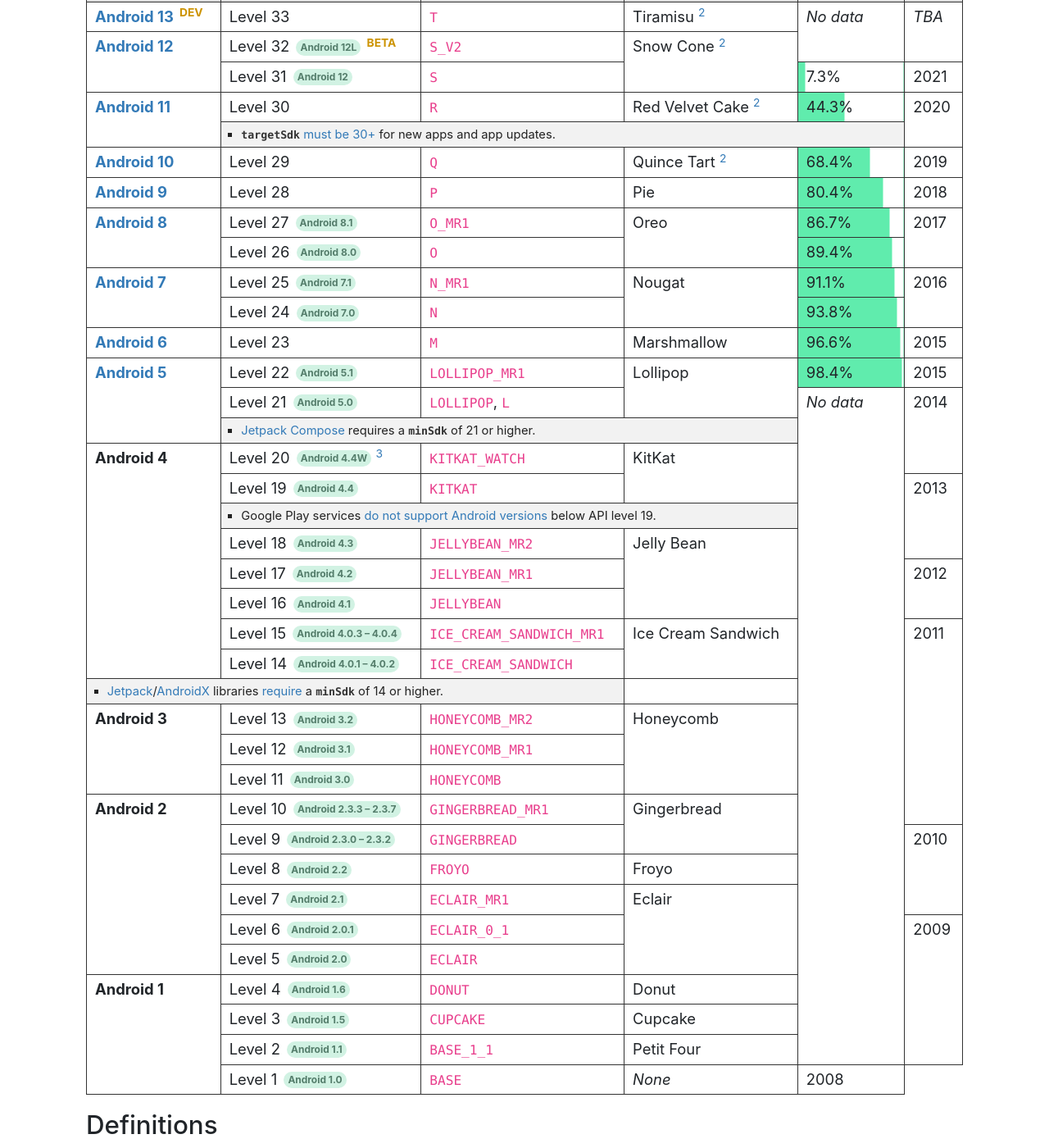
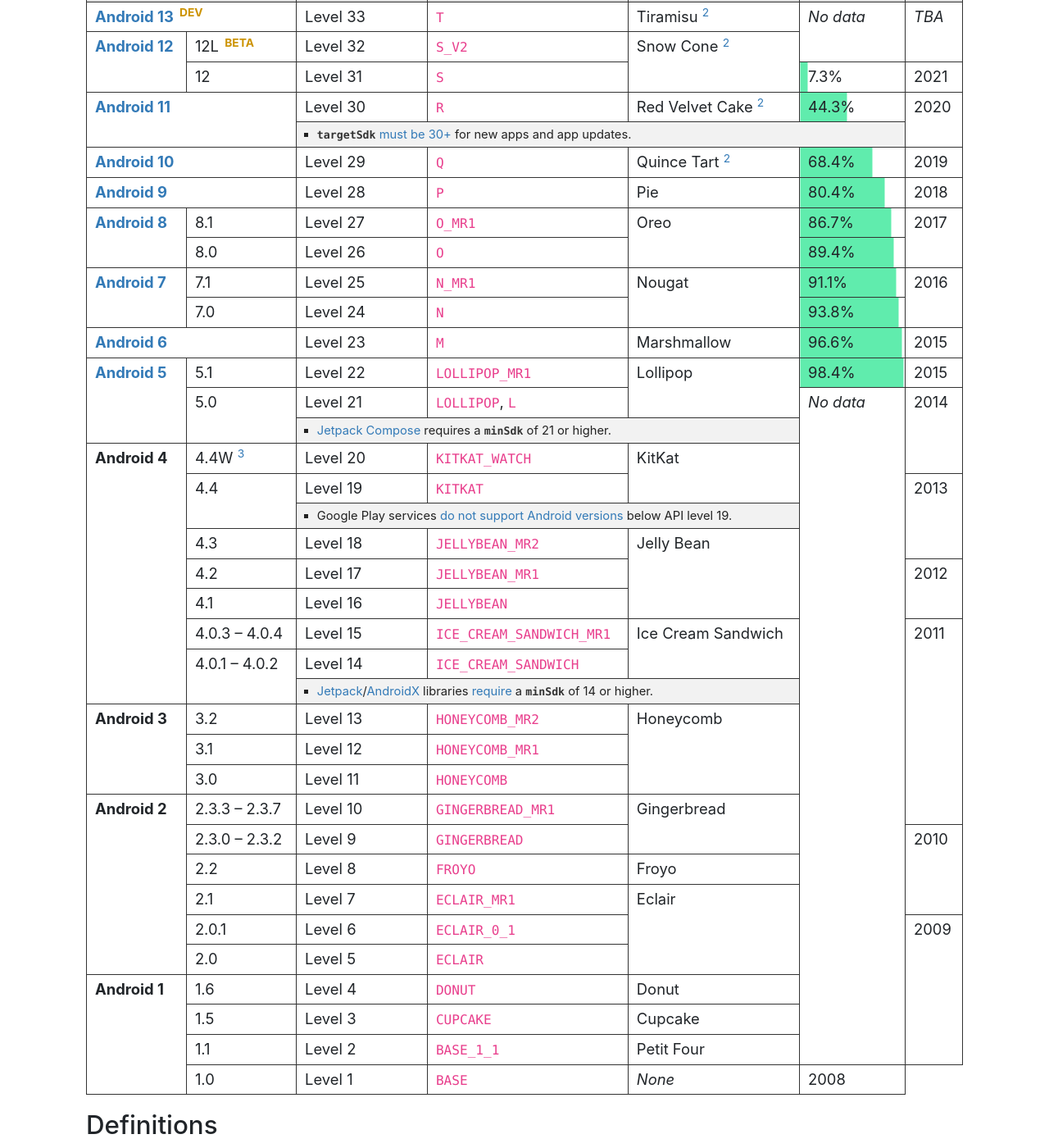
Before and after one commit to ebelinski/apilevels, a Jekyll site: the page built from index.md, in a window 1280 px wide and 1400 px high, scrolled down 301 px. Shown: the whole window at 82% size. Built offline with Jekyll 4.4.1, drawn with Linux system fonts in a browser that asks for light colours; comment, search, counter and statistics services are not loaded.

Commit message:
Created subcolumn under "Version" for sub-versions.

```diff
--- a/index.md
+++ b/index.md
@@ -12,7 +12,9 @@
 
 <table class="full-width">
   <tr>
-    <th>Version</th>
+    <th colspan="2">
+      Version
+    </th>
     <th>SDK / API level</th>
     <th><a href="https://developer.android.com/reference/kotlin/android/os/Build.VERSION_CODES">Version code</a></th>
     <th>Codename</th>
@@ -22,10 +24,10 @@
     </th>
     <th>Year</th>
   </tr>
+
   <tr>
-    <td>
-      <b><a href="https://developer.android.com/about/versions/13">Android 13</a></b>
-      <sup class="beta">DEV</sup>
+    <td colspan="2">
+      <b><a href="https://developer.android.com/about/versions/13">Android 13</a></b> <sup class="beta">DEV</sup>
     </td>
     <td>Level 33</td>
     <td><code>T</code></td>
@@ -36,29 +38,32 @@
     <td rowspan="2"><i>No data</i></td>
     <td rowspan="2"><i>TBA</i></td>
   </tr>
+
   <tr>
     <td rowspan="2">
       <b><a href="https://developer.android.com/about/versions/12">Android 12</a></b>
     </td>
     <td>
-      Level 32
-      <span class="subversion">Android 12L</span>
-      <sup class="beta">BETA</sup>
+      12L <sup class="beta">BETA</sup>
     </td>
+    <td>Level 32</td>
     <td><code>S_V2</code></td>
     <td rowspan="2">
       Snow Cone
       <sup id="fnref:2"><a href="#fn:2" class="footnote">2</a></sup>
     </td>
   </tr>
+
   <tr>
-    <td>Level 31 <span class="subversion">Android 12</span></td>
+    <td>12</td>
+    <td>Level 31</td>
     <td><code>S</code></td>
     {% include progress-cell.html percentage=7.3 %}
     <td>2021</td>
   </tr>
+
   <tr>
-    <td rowspan="2">
+    <td rowspan="2" colspan="2">
       <b><a href="https://developer.android.com/about/versions/11">Android 11</a></b>
     </td>
     <td>Level 30</td>
@@ -75,8 +80,9 @@
       <li><code>targetSdk</code> <a href="https://developer.android.com/distribute/play-policies">must be 30+</a> for new apps and app updates.</li>
     </ul>
   </td></tr>
+
   <tr>
-    <td>
+    <td colspan="2">
       <b><a href="https://developer.android.com/about/versions/10">Android 10</a></b>
     </td>
     <td>Level 29</td>
@@ -88,8 +94,9 @@
     {% include progress-cell.html percentage=68.4 %}
     <td>2019</td>
   </tr>
+
   <tr>
-    <td>
+    <td colspan="2">
       <b><a href="https://developer.android.com/about/versions/pie">Android 9</a></b>
     </td>
     <td>Level 28</td>
@@ -98,38 +105,45 @@
     {% include progress-cell.html percentage=80.4 %}
     <td>2018</td>
   </tr>
+
   <tr>
     <td rowspan="2">
       <b><a href="https://developer.android.com/about/versions/oreo">Android 8</a></b>
     </td>
-    <td>Level 27 <span class="subversion">Android 8.1</span></td>
+    <td>8.1</td>
+    <td>Level 27</td>
     <td><code>O_MR1</code></td>
     <td rowspan="2">Oreo</td>
     {% include progress-cell.html percentage=86.7 %}
     <td rowspan="2">2017</td>
   </tr>
   <tr>
-    <td>Level 26 <span class="subversion">Android 8.0</span></td>
+    <td>8.0</td>
+    <td>Level 26</td>
     <td><code>O</code></td>
     {% include progress-cell.html percentage=89.4 %}
   </tr>
+
   <tr>
     <td rowspan="2">
       <b><a href="https://developer.android.com/about/versions/nougat">Android 7</a></b>
     </td>
-    <td>Level 25 <span class="subversion">Android 7.1</span></td>
+    <td>7.1</td>
+    <td>Level 25</td>
     <td><code>N_MR1</code></td>
     <td rowspan="2">Nougat</td>
     {% include progress-cell.html percentage=91.1 %}
     <td rowspan="2">2016</td>
   </tr>
   <tr>
-    <td>Level 24 <span class="subversion">Android 7.0</span></td>
+    <td>7.0</td>
+    <td>Level 24</td>
     <td><code>N</code></td>
     {% include progress-cell.html percentage=93.8 %}
   </tr>
+
   <tr>
-    <td>
+    <td colspan="2">
       <b><a href="https://developer.android.com/about/versions/marshmallow">Android 6</a></b>
     </td>
     <td>Level 23</td>
@@ -138,18 +152,21 @@
     {% include progress-cell.html percentage=96.6 %}
     <td>2015</td>
   </tr>
+
   <tr>
     <td rowspan="3">
       <b><a href="https://developer.android.com/about/versions/lollipop">Android 5</a></b>
     </td>
-    <td>Level 22 <span class="subversion">Android 5.1</span></td>
+    <td>5.1</td>
+    <td>Level 22</td>
     <td><code>LOLLIPOP_MR1</code></td>
     <td rowspan="2">Lollipop</td>
     {% include progress-cell.html percentage=98.4 %}
     <td>2015</td>
   </tr>
   <tr>
-    <td>Level 21 <span class="subversion">Android 5.0</span></td>
+    <td rowspan="2">5.0</td>
+    <td>Level 21</td>
     <td><code>LOLLIPOP</code>, <code>L</code></td>
     <td rowspan="23"><i>No data</i></td>
     <td rowspan="3">2014</td>
@@ -159,20 +176,19 @@
       <li><a href="https://developer.android.com/jetpack/compose">Jetpack Compose</a> requires a <code>minSdk</code> of 21 or higher.</li>
     </ul>
   </td></tr>
+
   <tr>
-    <td rowspan="8"><b>Android 4</b></td>
+    <td rowspan="9"><b>Android 4</b></td>
     <td>
-      Level 20
-      <span class="subversion">Android 4.4W</span> <sup id="fnref:3"><a href="#fn:3" class="footnote">3</a></sup>
+      4.4W <sup id="fnref:3"><a href="#fn:3" class="footnote">3</a></sup>
     </td>
+    <td>Level 20</td>
     <td><code>KITKAT_WATCH</code></td>
     <td rowspan="2">KitKat</td>
   </tr>
   <tr>
-    <td>
-      Level 19
-      <span class="subversion">Android 4.4</span>
-    </td>
+    <td rowspan="2">4.4</td>
+    <td>Level 19</td>
     <td><code>KITKAT</code></td>
     <td rowspan="3">2013</td>
   </tr>
@@ -182,27 +198,32 @@
     </ul>
   </td></tr>
   <tr>
-    <td>Level 18 <span class="subversion">Android 4.3</span></td>
+    <td>4.3</td>
+    <td>Level 18</td>
     <td><code>JELLYBEAN_MR2</code></td>
     <td rowspan="3">Jelly Bean</td>
   </tr>
   <tr>
-    <td>Level 17 <span class="subversion">Android 4.2</span></td>
+    <td>4.2</td>
+    <td>Level 17</td>
     <td><code>JELLYBEAN_MR1</code></td>
     <td rowspan="2">2012</td>
   </tr>
   <tr>
-    <td>Level 16 <span class="subversion">Android 4.1</span></td>
+    <td>4.1</td>
+    <td>Level 16</td>
     <td><code>JELLYBEAN</code></td>
   </tr>
   <tr>
-    <td>Level 15 <span class="subversion">Android 4.0.3 – 4.0.4</span></td>
+    <td>4.0.3 – 4.0.4</td>
+    <td>Level 15</td>
     <td><code>ICE_CREAM_SANDWICH_MR1</code></td>
     <td rowspan="2">Ice Cream Sandwich</td>
     <td rowspan="7">2011</td>
   </tr>
   <tr>
-    <td>Level 14 <span class="subversion">Android 4.0.1 – 4.0.2</span></td>
+    <td rowspan="2">4.0.1 – 4.0.2</td>
+    <td>Level 14</td>
     <td><code>ICE_CREAM_SANDWICH</code></td>
   </tr>
   <tr class="table-notes"><td colspan="3">
@@ -210,68 +231,84 @@
       <li><a href="https://developer.android.com/jetpack">Jetpack</a>/<a href="https://developer.android.com/jetpack/androidx">AndroidX</a> libraries <a href="https://developer.android.com/topic/libraries/support-library#api-versions">require</a> a <code>minSdk</code> of 14 or higher.</li>
     </ul>
   </td></tr>
+
   <tr>
     <td rowspan="3"><b>Android 3</b></td>
-    <td>Level 13 <span class="subversion">Android 3.2</span></td>
+    <td>3.2</td>
+    <td>Level 13</td>
     <td><code>HONEYCOMB_MR2</code></td>
     <td rowspan="3">Honeycomb</td>
   </tr>
   <tr>
-    <td>Level 12 <span class="subversion">Android 3.1</span></td>
+    <td>3.1</td>
+    <td>Level 12</td>
     <td><code>HONEYCOMB_MR1</code></td>
   </tr>
   <tr>
-    <td>Level 11 <span class="subversion">Android 3.0</span></td>
+    <td>3.0</td>
+    <td>Level 11</td>
     <td><code>HONEYCOMB</code></td>
   </tr>
+
   <tr>
     <td rowspan="6"><b>Android 2</b></td>
-    <td>Level 10 <span class="subversion">Android 2.3.3 – 2.3.7</span></td>
+    <td>2.3.3 – 2.3.7</td>
+    <td>Level 10</td>
     <td><code>GINGERBREAD_MR1</code></td>
     <td rowspan="2">Gingerbread</td>
   </tr>
   <tr>
-    <td>Level 9 <span class="subversion">Android 2.3.0 – 2.3.2</span></td>
+    <td>2.3.0 – 2.3.2</td>
+    <td>Level 9</td>
     <td><code>GINGERBREAD</code></td>
     <td rowspan="3">2010</td>
   </tr>
   <tr>
-    <td>Level 8 <span class="subversion">Android 2.2</span></td>
+    <td>2.2</td>
+    <td>Level 8</td>
     <td><code>FROYO</code></td>
     <td>Froyo</td>
   </tr>
   <tr>
-    <td>Level 7 <span class="subversion">Android 2.1</span></td>
+    <td>2.1</td>
+    <td>Level 7</td>
     <td><code>ECLAIR_MR1</code></td>
     <td rowspan="3">Eclair</td>
   </tr>
   <tr>
-    <td>Level 6 <span class="subversion">Android 2.0.1</span></td>
+    <td>2.0.1</td>
+    <td>Level 6</td>
     <td><code>ECLAIR_0_1</code></td>
     <td rowspan="5">2009</td>
   </tr>
   <tr>
-    <td>Level 5 <span class="subversion">Android 2.0</span></td>
+    <td>2.0</td>
+    <td>Level 5</td>
     <td><code>ECLAIR</code></td>
   </tr>
+
   <tr>
     <td rowspan="4"><b>Android 1</b></td>
-    <td>Level 4 <span class="subversion">Android 1.6</span></td>
+    <td>1.6</td>
+    <td>Level 4</td>
     <td><code>DONUT</code></td>
     <td>Donut</td>
   </tr>
   <tr>
-    <td>Level 3 <span class="subversion">Android 1.5</span></td>
+    <td>1.5</td>
+    <td>Level 3</td>
     <td><code>CUPCAKE</code></td>
     <td>Cupcake</td>
   </tr>
   <tr>
-    <td>Level 2 <span class="subversion">Android 1.1</span></td>
+    <td>1.1</td>
+    <td>Level 2</td>
     <td><code>BASE_1_1</code></td>
     <td>Petit Four</td>
   </tr>
   <tr>
-    <td>Level 1 <span class="subversion">Android 1.0</span></td>
+    <td>1.0</td>
+    <td>Level 1</td>
     <td><code>BASE</code></td>
     <td><i>None</i></td>
     <td>2008</td>
```
